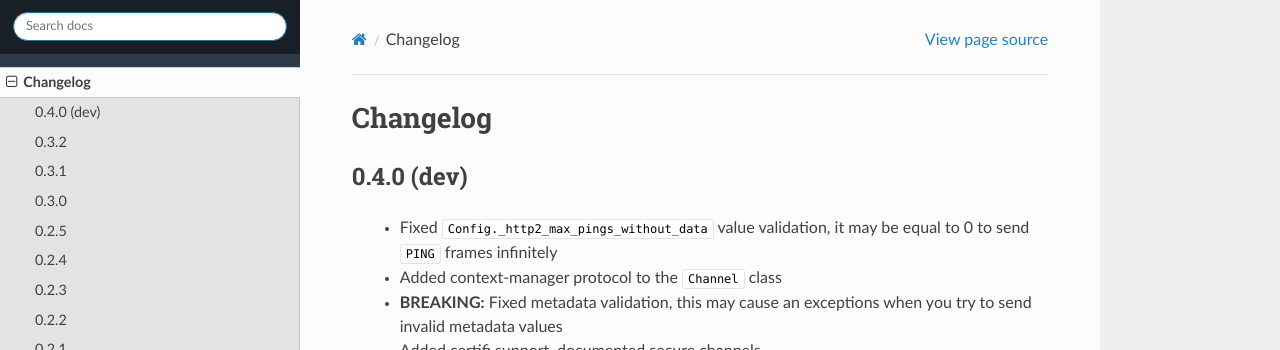
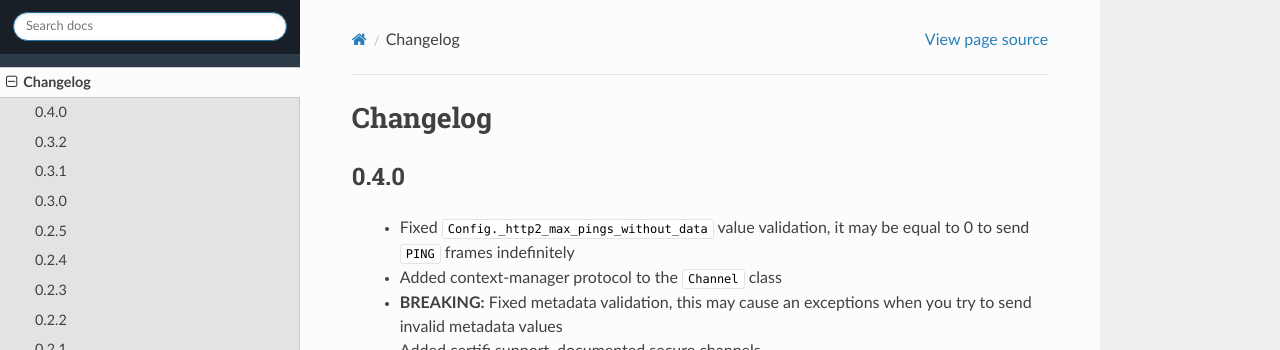
Before and after one commit to vmagamedov/grpclib, a Sphinx documentation site: the page built from docs/changelog/index.rst, in a window 1280 px wide and 900 px high. Shown: the top 350 px of the window. Built offline with Sphinx 7.4.7 and the Read the Docs theme 2.0.0, drawn with Linux system fonts in a browser that asks for light colours.

Commit message:
Updated changelog, issued 0.4.0 release

```diff
--- a/docs/changelog/index.rst
+++ b/docs/changelog/index.rst
@@ -1,11 +1,11 @@
 Changelog
 =========
 
-0.4.0 (dev)
-~~~~~~~~~~~
+0.4.0
+~~~~~
 
   - Fixed ``Config._http2_max_pings_without_data`` value validation, it may be
-    equal to 0 to send ``PING`` frames infinitely
+    equal to 0 to send ``PING`` frames indefinitely
   - Added context-manager protocol to the ``Channel`` class
   - **BREAKING:** Fixed metadata validation, this may cause an exceptions when
     you try to send invalid metadata values
--- a/grpclib/__init__.py
+++ b/grpclib/__init__.py
@@ -1,7 +1,7 @@
 from .const import Status
 from .exceptions import GRPCError
 
-__version__ = '0.4.0rc1'
+__version__ = '0.4.0'
 
 __all__ = (
     'Status',
```
